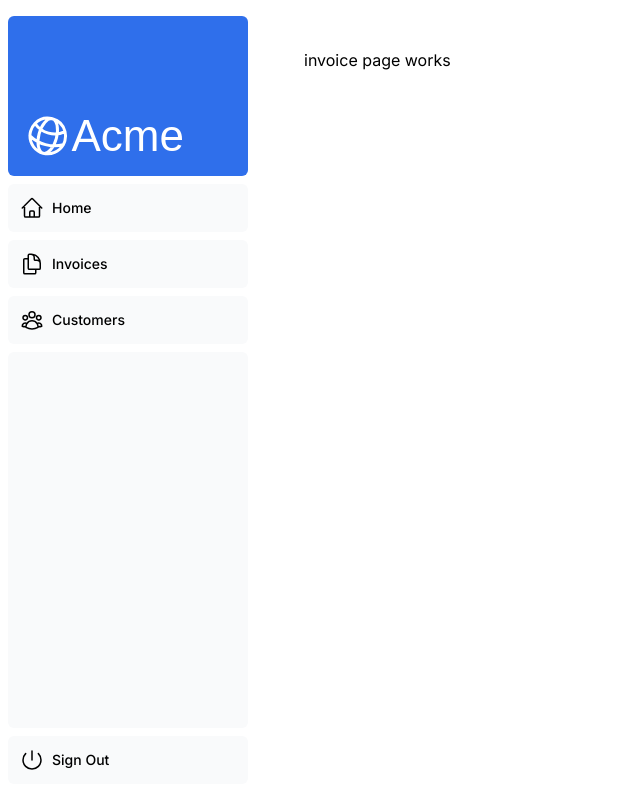
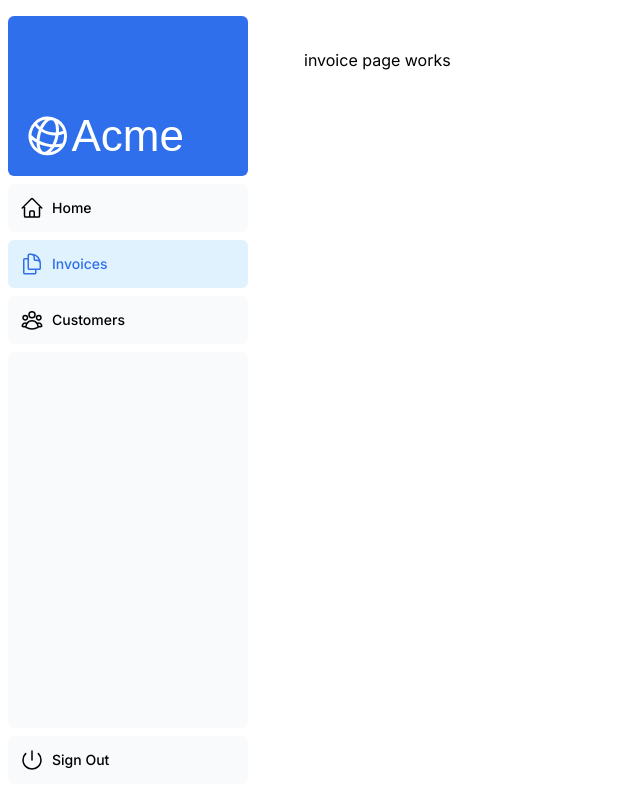
Before and after one commit to FeliperPC/nextjs-dashboard, a Next.js app: page /dashboard/invoices in a window 1280 px wide. Shown: the whole page, without its empty margins (0-640 px from the left). Built offline with nearby package versions, Linux system fonts and the light colour scheme; a web font is replaced by a local one.

Commit message:
feat : using the Link component to make smooth navigation and adding clsx to handle conditions inside the style

```diff
--- a/app/ui/dashboard/nav-links.tsx
+++ b/app/ui/dashboard/nav-links.tsx
@@ -1,8 +1,14 @@
+'use client';
 import {
   UserGroupIcon,
   HomeIcon,
   DocumentDuplicateIcon,
 } from '@heroicons/react/24/outline';
+import Link from 'next/link'
+import { usePathname } from 'next/navigation';
+import clsx from 'clsx'; // import the lib that handles the style variation on states
+
+// Link is an optimization of the tag a in nextjs, using it feels like navigating through pages like if it was a native app
 
 // Map of links to display in the side navigation.
 // Depending on the size of the application, this would be stored in a database.
@@ -17,19 +23,27 @@
 ];
 
 export default function NavLinks() {
+  const pathname = usePathname()
   return (
     <>
       {links.map((link) => {
         const LinkIcon = link.icon;
         return (
-          <a
+          <Link
             key={link.name}
             href={link.href}
-            className="flex h-[48px] grow items-center justify-center gap-2 rounded-md bg-gray-50 p-3 text-sm font-medium hover:bg-sky-100 hover:text-blue-600 md:flex-none md:justify-start md:p-2 md:px-3"
+            className={clsx( // if it has a condition in the style should use like this
+              // tailwind
+              'flex h-[48px] grow items-center justify-center gap-2 rounded-md bg-gray-50 p-3 text-sm font-medium hover:bg-sky-100 hover:text-blue-600 md:flex-none md:justify-start md:p-2 md:px-3',
+              {
+                // this is where the clsx is used for real, the style inside {} will only be aplyed if it satifies the condition
+                'bg-sky-100 text-blue-600': pathname === link.href,
+              },
+            )}
           >
             <LinkIcon className="w-6" />
             <p className="hidden md:block">{link.name}</p>
-          </a>
+          </Link>
         );
       })}
     </>
```
